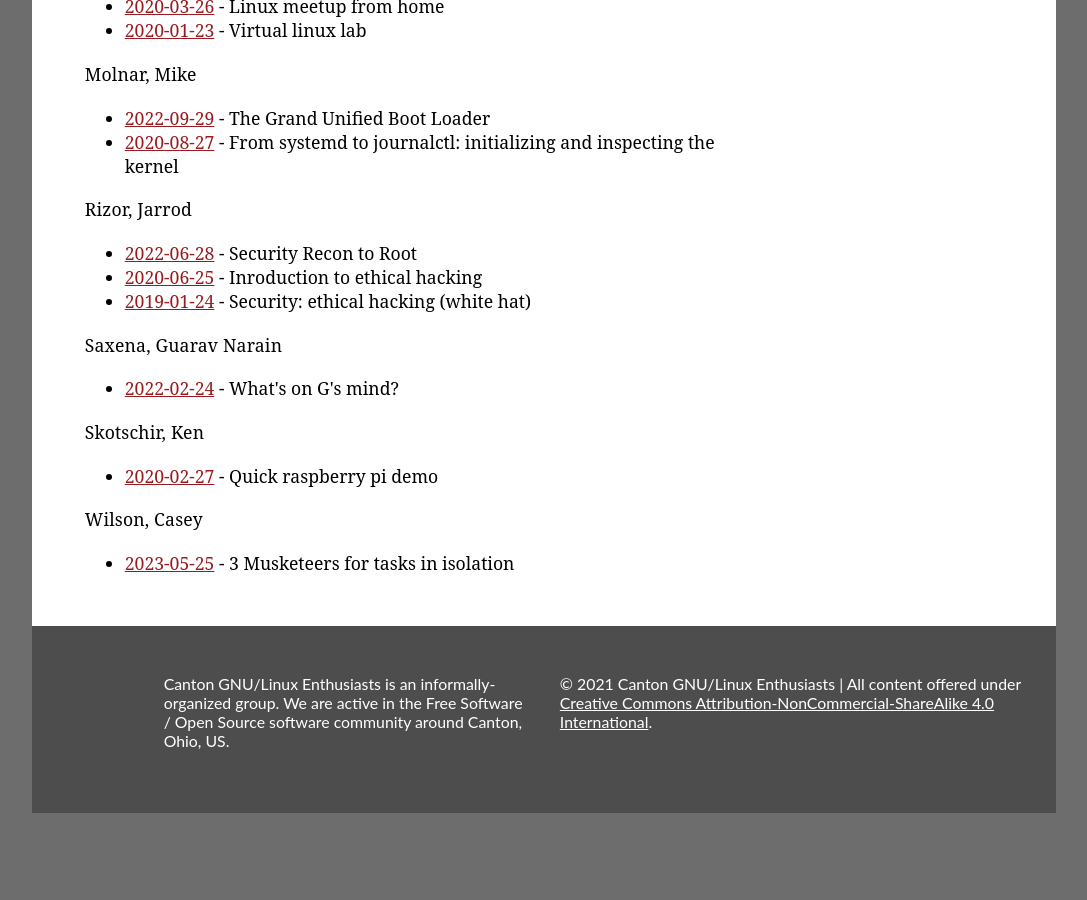
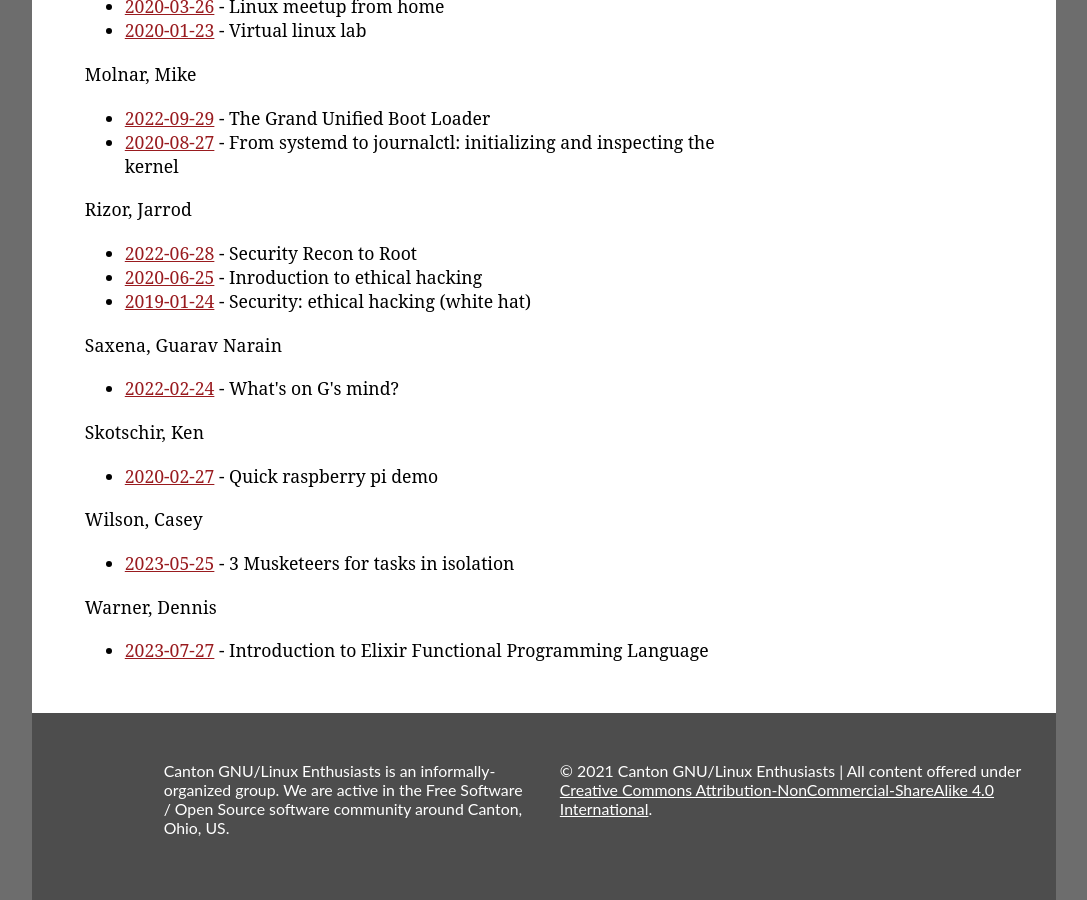
Before and after one commit to CantonLinux/cantonlinux.org, a Jekyll site: the page built from peers.html, in a window 1280 px wide and 900 px high, scrolled down 1212 px. Shown: the whole window, without its empty margins (96-1183 px from the left). Built offline with Jekyll 4.4.1, drawn with Linux system fonts in a browser that asks for light colours; before the commit the page ends 2025 px from its top, so only the background shows below that.

Commit message:
Add July 2023 talk

```diff
--- a/_data/peers.yml
+++ b/_data/peers.yml
@@ -41,3 +41,7 @@
 - key: wils30
   firstname: Casey
   lastname: Wilson
+
+- key: warn30
+  firstname: Dennis
+  lastname: Warner
--- /dev/null
+++ b/_posts/2023-07-27-introduction-to-elixir-functional-programming-language.md
@@ -0,0 +1,20 @@
+---
+layout: post
+title: Introduction to Elixir Functional Programming Language
+date: 2023-07-27
+tags: [meeting]
+fpage: a
+peer: warn30
+---
+
+Elixir is a functional programming language built on top or Erlang.
+
+If you love piping at the Linux command line, you are going to love Elixir!
+
+Dennis Warner will demonstrate the differences between an object oriented
+language like Ruby, to a functional programming language like Elixir.
+Description
+
+The talk will go over Elixir collection types, piping, pattern matching and recursion.
+
+July 27, 2023, 7 PM to 9 PM EDT. See [Meetup]({{site.meetupurl}}).
```
